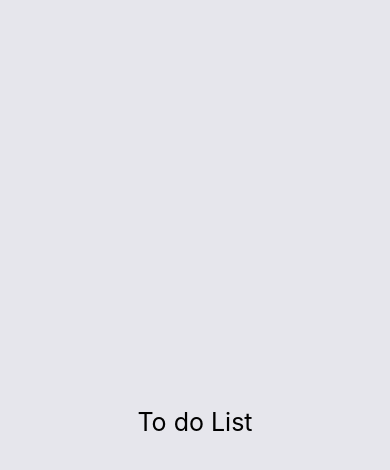
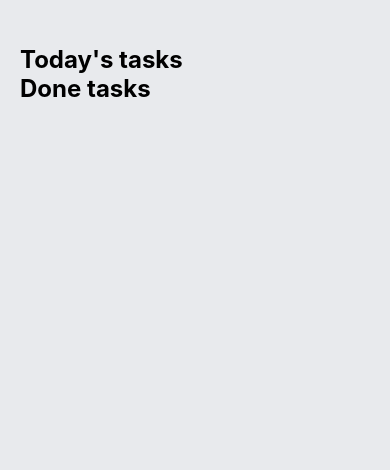
Before and after one commit to OwenRamire/to-do-list-using-context, a React Native app: screen / in a window 390 px wide. Shown: the top 470 px of the page. Built offline with nearby package versions, Linux system fonts and the light colour scheme.

Commit message:
Create ToDoList component
Here I got two components ToDoList and Title.
  - ToDoList: is the father of all my future components
  - Title: is use to display the title of the section (if it is a
    today's task or a done task)
The colors file is to store the colors that i will use in my components

```diff
--- a/App.js
+++ b/App.js
@@ -1,23 +1,16 @@
 import React from 'react';
-import {SafeAreaView, Text, StyleSheet} from 'react-native';
+import {SafeAreaView, StyleSheet} from 'react-native';
+import ToDoList from './src/views/ToDo/ToDoList';
 
 const App = () => {
   return (
-    <SafeAreaView style={styles.mainContainer}>
-      <Text style={styles.title}>To do List</Text>
-    </SafeAreaView>
+      <ToDoList />
   );
 };
 
 const styles = StyleSheet.create({
   mainContainer: {
     flex: 1,
-    justifyContent: 'center',
-    alignItems: 'center',
-    backgroundColor: '#E6E6EC',
-  },
-  title: {
-    fontSize: 25,
   },
 });
 
--- /dev/null
+++ b/src/views/ToDo/ToDoList.js
@@ -0,0 +1,30 @@
+import React from 'react';
+import {ScrollView, SafeAreaView, StyleSheet} from 'react-native';
+import {Colors} from './components/Colors';
+import Title from './components/Title';
+
+const ToDoList = () => {
+  return (
+    <SafeAreaView style={styles.mainContainer}>
+      <ScrollView style={styles.containerScroll}>
+        <Title titleSection="Today's tasks" />
+        <Title titleSection="Done tasks" />
+      </ScrollView>
+    </SafeAreaView>
+  );
+};
+
+export default ToDoList;
+
+const styles = StyleSheet.create({
+  mainContainer: {
+    flex: 1,
+  },
+  containerScroll: {
+    backgroundColor: Colors.gray,
+    paddingLeft: 20,
+    paddingRight: 20,
+    paddingTop: 45,
+    paddingBottom: 45,
+  },
+});
--- /dev/null
+++ b/src/views/ToDo/components/Colors.js
@@ -0,0 +1,5 @@
+export const Colors = {
+  white: '#FFFFFF',
+  gray: '#E8EAED',
+  blue: '#55BCF6',
+};
--- /dev/null
+++ b/src/views/ToDo/components/Title.js
@@ -0,0 +1,15 @@
+import React from 'react';
+import {Text, StyleSheet} from 'react-native';
+
+const Title = ({titleSection}) => {
+  return <Text style={styles.titleSec}>{titleSection}</Text>;
+};
+
+export default Title;
+
+const styles = StyleSheet.create({
+  titleSec: {
+    fontSize: 24,
+    fontWeight: 'bold',
+  },
+});
```
